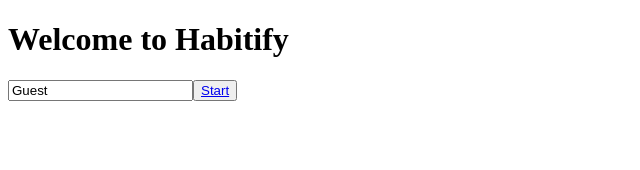
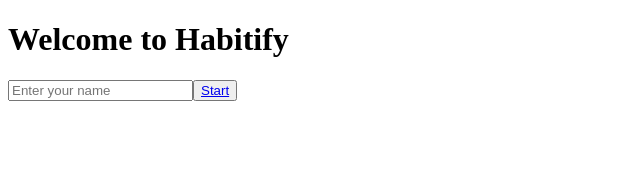
Before and after one commit to GSG-G9/habitify-YA, a React (Create React App) app: page / in a window 1280 px wide. Shown: the top 170 px of the page, without its empty margins (0-640 px from the left). Built offline with nearby package versions, Linux system fonts and the light colour scheme.

Commit message:
handle name in the app state

```diff
--- a/package.json
+++ b/package.json
@@ -45,6 +45,7 @@
     "eslint-plugin-prettier": "^3.3.1",
     "eslint-plugin-react": "^7.22.0",
     "eslint-plugin-react-hooks": "^4.2.0",
-    "prettier": "^2.2.1",
+    "prettier": "^2.2.1"
+
   }
 }
--- a/src/App.js
+++ b/src/App.js
@@ -7,9 +7,20 @@
 class App extends React.Component{
 
   state ={
-    name: 'Guest'
-  };
-
+    name: ''
+  }
+  handleName=(newName)=>{
+    console.log(newName,'namestate');
+    // const name = this.state.name;
+    this.setState({ name : newName})
+    // console.log(name,'nameprops');
+    // return name;
+    // this.state.name = newName
+    //
+  //  const finalName = [...this.state.name, newName]
+  //  this.setState({finalName});
+  console.log('newnamestate' , this.state.name)
+  }
 
   render(){
       return(
@@ -17,9 +28,10 @@
             <div className="App">
             <h1>Welcome to Habitify</h1>
               <Switch>
-                  <Route exact path='/'>
-                    <Home/>
-                  </Route>
+                  <Route exact path='/'  render={(props)=>{
+                 return   <Home  HandleName={this.handleName}   {...props} />
+                  }} />
+
               </Switch>
           </div>
         </Router>
--- a/src/components/Home/index.js
+++ b/src/components/Home/index.js
@@ -6,11 +6,10 @@
 
 class Home extends React.Component{
     state ={
-        name: 'Guest'
+        name: ''
     };
 
-    handleName = (event) =>{
-        event.preventDefault();
+    setName = (event) =>{
         this.setState((previousState)=>{
             console.log(event.target.value)
             return {
@@ -20,19 +19,16 @@
     }
     Start =(event)=>{
         event.preventDefault();
-        this.setState((previousState)=>{
-            console.log(event.target)
-            return {
-                name: event.target.value
-            }
-        })
+        const name = this.state.name;
+        console.log('zftname' , name);
+        this.props.HandleName(name);
     }
 
   render(){
     return(
         <div>
             <form>
-                <input type="text" name="text" value={this.state.name} placeholder="Enter your name" onChange={this.handleName}/>
+                <input type="text" name="text" value={this.state.name} placeholder="Enter your name" onChange={this.setName}/>
                 <button onClick={this.Start}>
                 <Link to="/profile">Start</Link>
                 </button>
```
Also changed, not shown: 1 other file (tests, documents, lock files or other folders).
